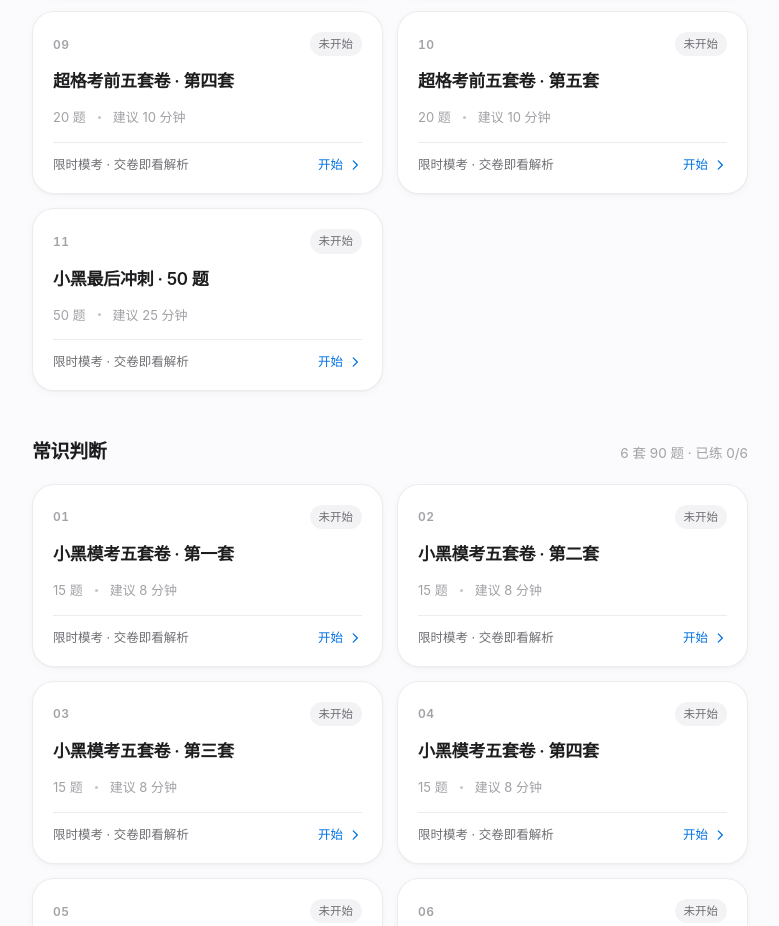
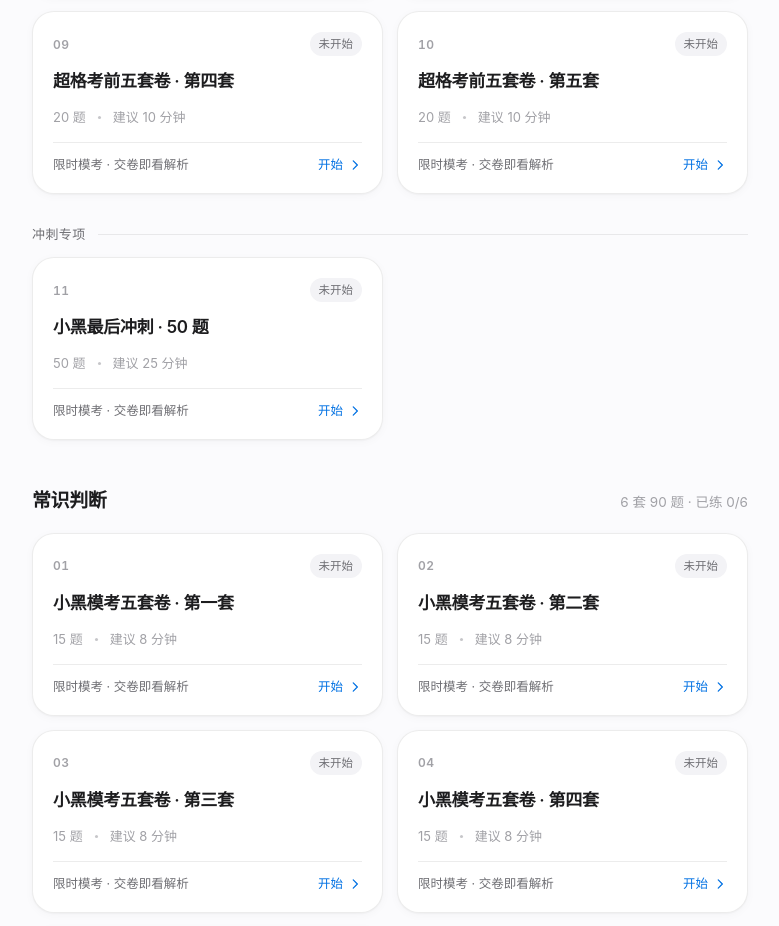
Before and after one commit to bestWuTong/xctk, a plain HTML site: page index.html in a window 1280 px wide. Shown: the part 1063-1989 px from the top of the page, without its empty margins (250-1029 px from the left). Drawn offline with Linux system fonts and the light colour scheme.

Commit message:
冲刺两本在分类内独立成组
「小黑最后冲刺 50 题 / 15 题」不再和模考套卷混在同一个网格里：
政治理论、常识判断各自由「套卷 → 冲刺专项」两段构成，中间用分组标题隔开，
卡片编号在分类内仍连续（政治 01-11、常识 01-06）。

```diff
--- a/css/style.css
+++ b/css/style.css
@@ -290,6 +290,24 @@ main {
   letter-spacing: -0.02em;
 }
 .cat-desc { font-size: 13.5px; color: var(--ink-3); }
+
+/* 分类内的次级分组标题（如「冲刺专项」） */
+.group-head {
+  display: flex;
+  align-items: center;
+  gap: 12px;
+  margin: 30px 0 12px;
+  font-size: 13px;
+  font-weight: 580;
+  letter-spacing: 0.03em;
+  color: var(--ink-2);
+}
+.group-head::after {
+  content: "";
+  flex: 1;
+  height: 1px;
+  background: var(--line);
+}
 
 .unit-grid {
   display: grid;
--- a/js/app.js
+++ b/js/app.js
@@ -168,6 +168,8 @@
     return { last: last, wrong: wrong, times: times };
   }
 
+  var GROUP_LABELS = { sprint: '冲刺专项' };
+
   function renderHome() {
     renderStats();
     var host = $('#cat-list');
@@ -184,25 +186,43 @@
       head.appendChild(el('span', 'cat-desc', cat.desc + ' · 已练 ' + done + '/' + units.length));
       sec.appendChild(head);
 
-      var grid = el('div', 'unit-grid');
-      units.forEach(function (u, i) {
-        grid.appendChild(unitCard(u, i));
+      /* 套卷和冲刺专项分组展示，编号在全分类内连续 */
+      var main = units.filter(function (u) { return !u.group; });
+      var groups = [];
+      var order = [];
+      units.forEach(function (u) {
+        if (!u.group) return;
+        if (!groups[u.group]) { groups[u.group] = []; order.push(u.group); }
+        groups[u.group].push(u);
       });
-      sec.appendChild(grid);
+
+      var seq = 1;
+      function grid(items) {
+        var g = el('div', 'unit-grid');
+        items.forEach(function (u) { g.appendChild(unitCard(u, seq++)); });
+        return g;
+      }
+
+      if (main.length) sec.appendChild(grid(main));
+      order.forEach(function (key) {
+        sec.appendChild(el('div', 'group-head', GROUP_LABELS[key] || key));
+        sec.appendChild(grid(groups[key]));
+      });
+
       host.appendChild(sec);
     });
   }
 
-  function unitCard(u, i) {
+  function unitCard(u, num) {
     var s = unitSummary(u);
     var card = el('div', 'unit-card');
     card.setAttribute('role', 'button');
     card.setAttribute('tabindex', '0');
     card.style.animation = 'revealIn .7s var(--ease-out) both';
-    card.style.animationDelay = (i * 55) + 'ms';
+    card.style.animationDelay = Math.min(num, 12) * 45 + 'ms';
 
     var top = el('div', 'uc-top');
-    top.appendChild(el('span', 'uc-index', String(i + 1).padStart(2, '0')));
+    top.appendChild(el('span', 'uc-index', String(num).padStart(2, '0')));
     var badge;
     if (s.wrong) badge = el('span', 'uc-badge is-wrong', '错题 ' + s.wrong);
     else if (s.last) badge = el('span', 'uc-badge is-done', '正确率 ' + pct(s.last.correct / (s.last.total || 1)) + '%');
```
Also changed, not shown: data/cs.js, data/zz.js.
